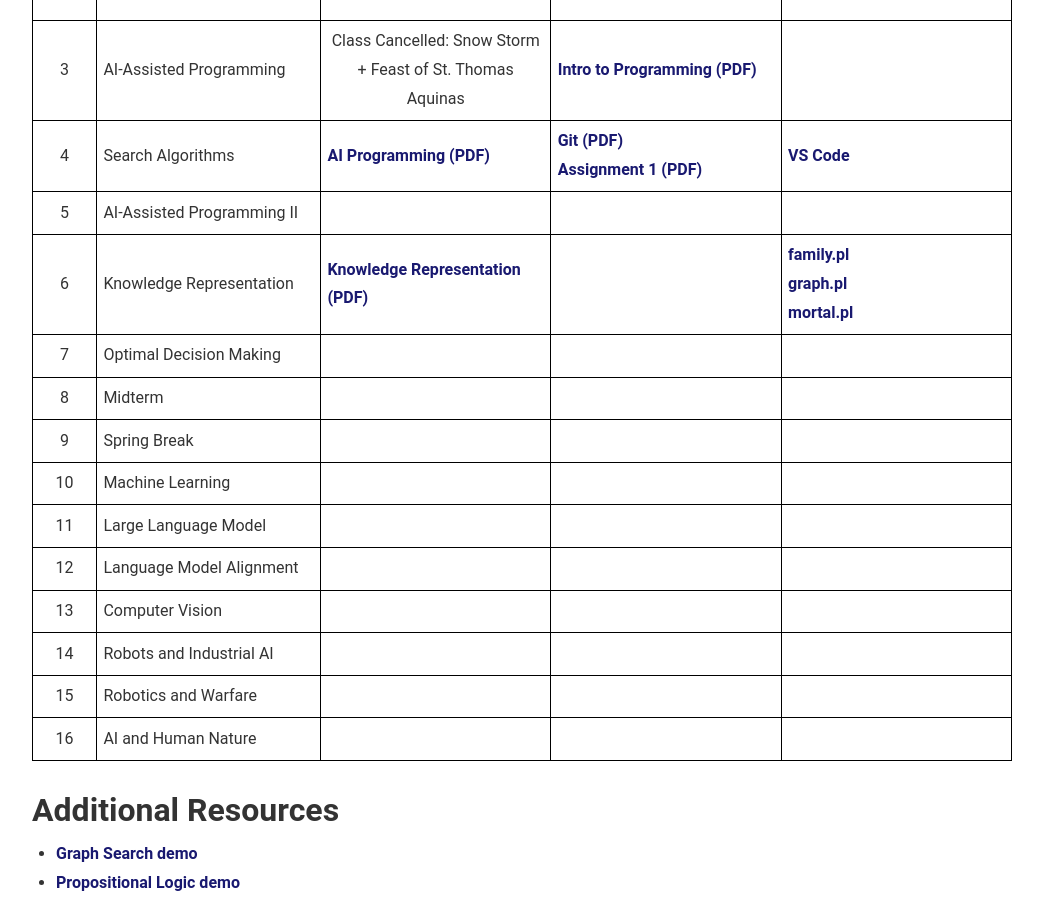
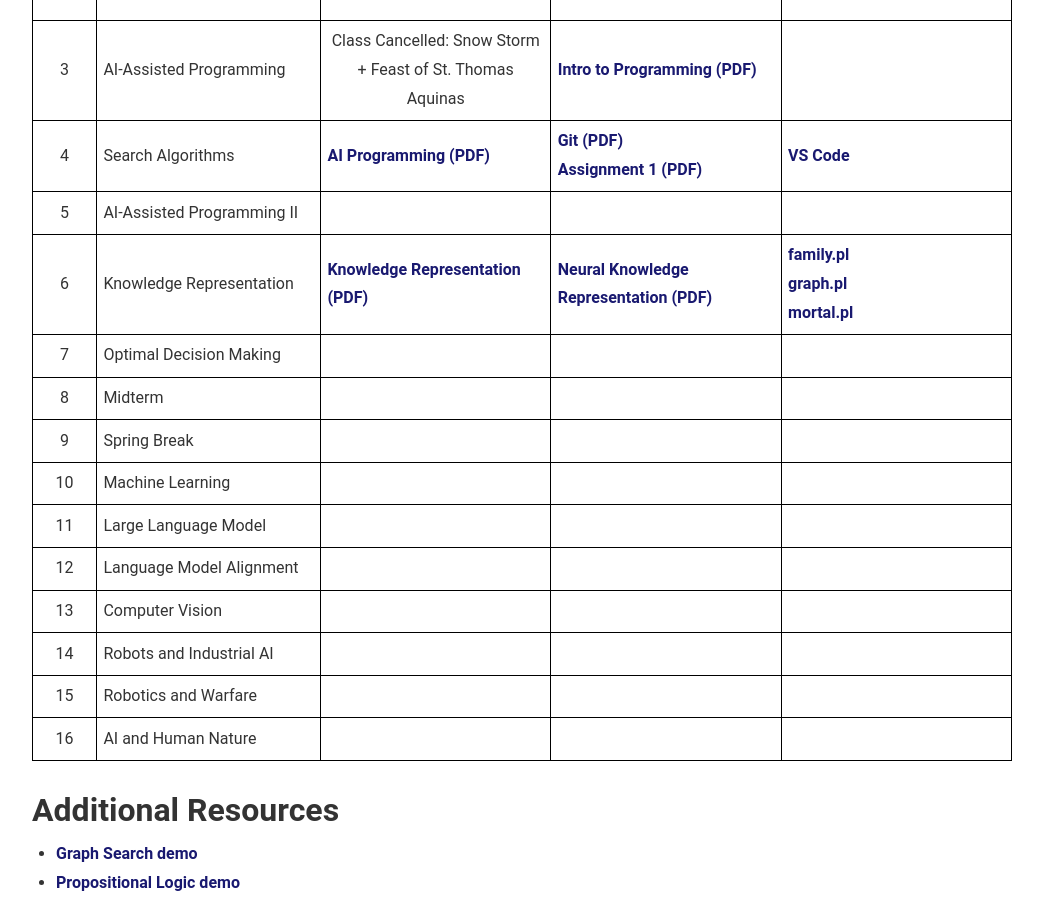
Before and after one commit to RichardKelley/richardkelley.github.io, a Jekyll site: the page built from ai109.md, in a window 1280 px wide and 900 px high, scrolled down 1255 px. Shown: the whole window, without its empty margins (118-1161 px from the left). Built offline with Jekyll 4.4.1, drawn with Linux system fonts in a browser that asks for light colours.

Commit message:
Added neural_kr slide deck to week 6 of AI 109.

```diff
--- a/ai109.md
+++ b/ai109.md
@@ -80,7 +80,7 @@ The course is open to all students and does not require any computational backgr
       <td style="border: 1px solid #000; padding: 0.4em; text-align: center; width: 4em;">6</td>
       <td style="border: 1px solid #000; padding: 0.4em;">Knowledge Representation</td>
       <td style="border: 1px solid #000; padding: 0.4em;"><a href="/AI109_slides/week-6/kr.pdf" target="_blank">Knowledge Representation (PDF)</a></td>
-      <td style="border: 1px solid #000; padding: 0.4em;"></td>
+      <td style="border: 1px solid #000; padding: 0.4em;"><a href="/AI109_slides/week-6/neural_kr.pdf" target="_blank">Neural Knowledge Representation (PDF)</a></td>
       <td style="border: 1px solid #000; padding: 0.4em;"><a href="/AI109_slides/demos/logic/family.pl" target="_blank">family.pl</a><br><a href="/AI109_slides/demos/logic/graph.pl" target="_blank">graph.pl</a><br><a href="/AI109_slides/demos/logic/mortal.pl" target="_blank">mortal.pl</a></td>
     </tr>
     <tr>
```
Also changed, not shown: 1 other file.
